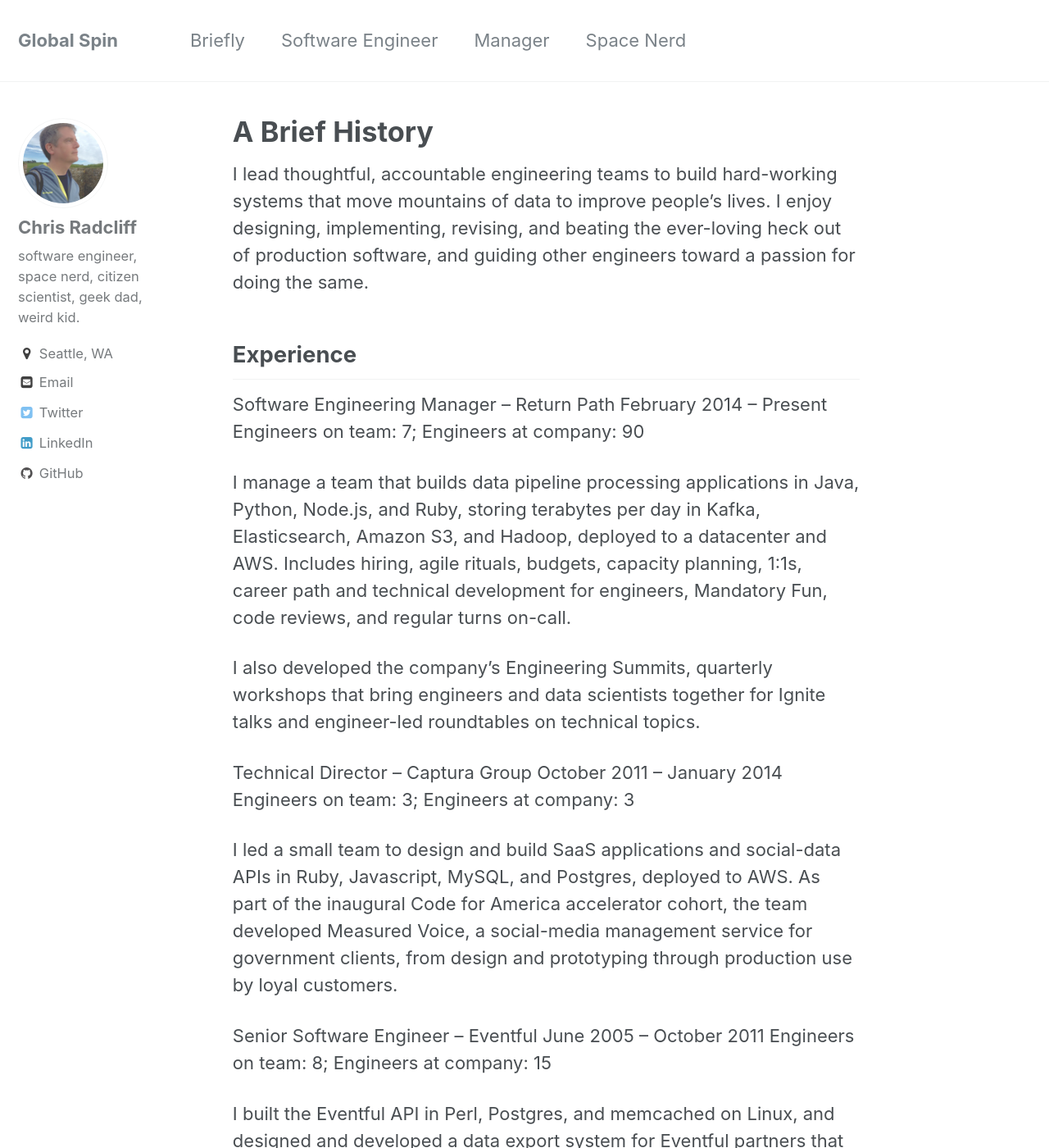
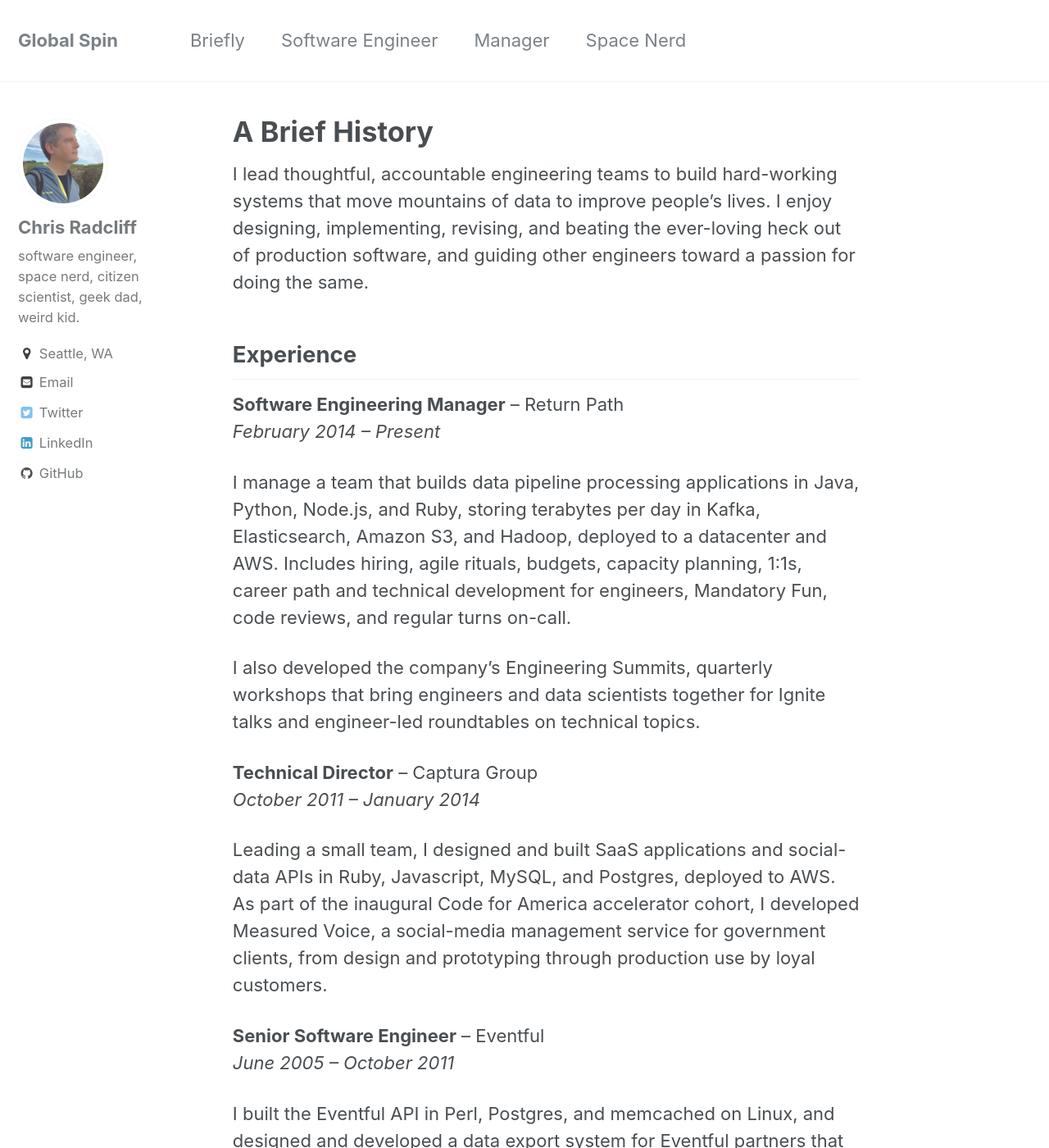
Before and after one commit to globalspin/globalspin.github.io, a Jekyll site: the page built from index.md, in a window 1280 px wide and 1400 px high. Shown: the whole window at 82% size. Built offline with Jekyll 4.4.1, drawn with Linux system fonts in a browser that asks for light colours.

```diff
--- a/index.md
+++ b/index.md
@@ -8,22 +8,19 @@ I lead thoughtful, accountable engineering teams to build hard-working systems t
 
 ## Experience
 
-Software Engineering Manager – Return Path
-February 2014 – Present
-Engineers on team: 7; Engineers at company: 90
+**Software Engineering Manager** – Return Path
+_February 2014 – Present_
 
 I manage a team that builds data pipeline processing applications in Java, Python, Node.js, and Ruby, storing terabytes per day in Kafka, Elasticsearch, Amazon S3, and Hadoop, deployed to a datacenter and AWS. Includes hiring, agile rituals, budgets, capacity planning, 1:1s, career path and technical development for engineers, Mandatory Fun, code reviews, and regular turns on-call.
 
 I also developed the company’s Engineering Summits, quarterly workshops that bring engineers and data scientists together for Ignite talks and engineer-led roundtables on technical topics.
 
-Technical Director – Captura Group
-October 2011 – January 2014
-Engineers on team: 3; Engineers at company: 3
+**Technical Director** – Captura Group
+_October 2011 – January 2014_
 
-I led a small team to design and build SaaS applications and social-data APIs in Ruby, Javascript, MySQL, and Postgres, deployed to AWS. As part of the inaugural Code for America accelerator cohort, the team developed Measured Voice, a social-media management service for government clients, from design and prototyping through production use by loyal customers.
+Leading a small team, I designed and built SaaS applications and social-data APIs in Ruby, Javascript, MySQL, and Postgres, deployed to AWS. As part of the inaugural Code for America accelerator cohort, I developed Measured Voice, a social-media management service for government clients, from design and prototyping through production use by loyal customers.
 
-Senior Software Engineer – Eventful
-June 2005 – October 2011
-Engineers on team: 8; Engineers at company: 15
+**Senior Software Engineer** – Eventful
+_June 2005 – October 2011_
 
 I built the Eventful API in Perl, Postgres, and memcached on Linux, and designed and developed a data export system for Eventful partners that drove millions of dollars in yearly revenue for the company. I represented the company at developer conferences and on technical sales calls.
```
Also changed, not shown: resume-engineer.md (+7 -10 lines), resume-manager.md (+7 -10 lines), resume-space.md (+4 -4 lines).
